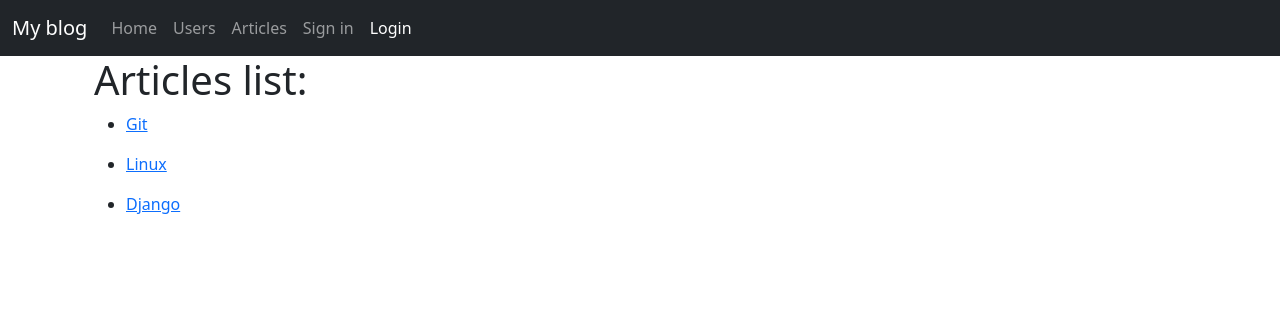
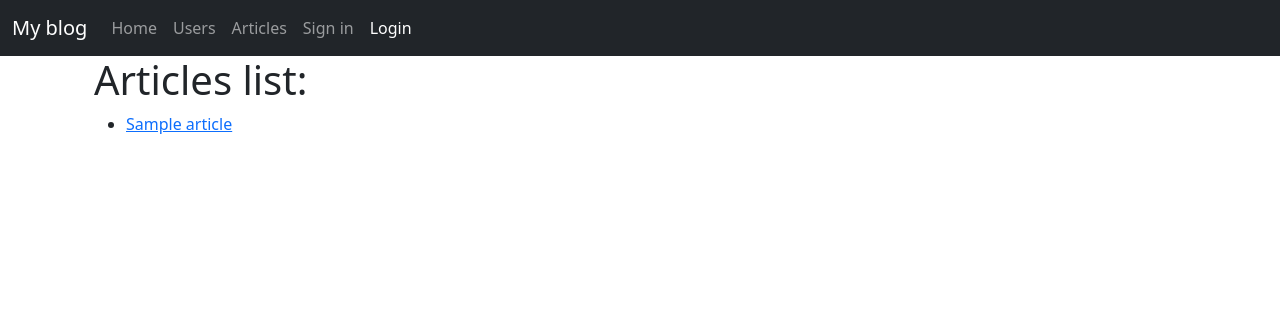
Before and after one commit to hodasman/Blog, a Flask app: page /articles/ in a window 1280 px wide. Shown: the top 316 px of the page. Run offline with Flask 3, Linux system fonts and the light colour scheme; tables that the repository leaves empty hold one stand-in row (values such as "Sample post"); some libraries are stand-ins or nearby versions.

Commit message:
articles add

```diff
--- a/blog/articles/views.py
+++ b/blog/articles/views.py
@@ -1,22 +1,28 @@
 from flask import Blueprint, render_template
 from werkzeug.exceptions import NotFound
 
+from blog.models import Article
+
 articles_app = Blueprint('articles_app', __name__, static_folder='../static', url_prefix='/articles')
 
-ARTICLES = {
-    1: 'Git',
-    2: 'Linux',
-    3: 'Django'
-}
 
 @articles_app.route('/')
 def articles_list():
-    return render_template('articles/list.html', articles=ARTICLES)
+    _articles = Article.query.all()
+    return render_template('articles/list.html', articles=_articles)
+
+# @articles_app.route('/<pk>')
+# def get_articl(pk: int):
+#     try:
+#         art_name = ARTICLES[int(pk)]
+#     except KeyError:
+#         raise NotFound(f'Article {pk} not found')
+#     return render_template('articles/detail.html', article=art_name)
+
 
 @articles_app.route('/<pk>')
 def get_article(pk: int):
-    try:
-        art_name = ARTICLES[int(pk)]
-    except KeyError:
+    _article = Article.query.filter_by(id=pk).one_or_none()
+    if not _article:
         raise NotFound(f'Article {pk} not found')
-    return render_template('articles/detail.html', article=art_name)
+    return render_template('articles/detail.html', user=_article)
--- a/blog/templates/articles/detail.html
+++ b/blog/templates/articles/detail.html
@@ -4,6 +4,6 @@
   Article detail
 {% endblock %}
 {% block body %}
-<h1>{{ article }}</h1>
+<h1>{{ article.title }}</h1>
 
 {% endblock %}
--- a/blog/templates/articles/list.html
+++ b/blog/templates/articles/list.html
@@ -8,9 +8,9 @@
   <div class="row">
     <div class="col">
       <h1>Articles list:</h1>
-        {% for art_id in articles %}
+        {% for article in articles %}
           <ul>
-              <li><a href="{{url_for('articles_app.get_article', pk=art_id)}}">{{articles[art_id]}}</a></li>
+              <li><a href="{{url_for('articles_app.get_article', pk=article.id)}}">{{article.title}}</a></li>
           </ul>
         {%endfor%}
     </div>
```
Also changed, not shown: wsgi.py (+16 -0 lines).
